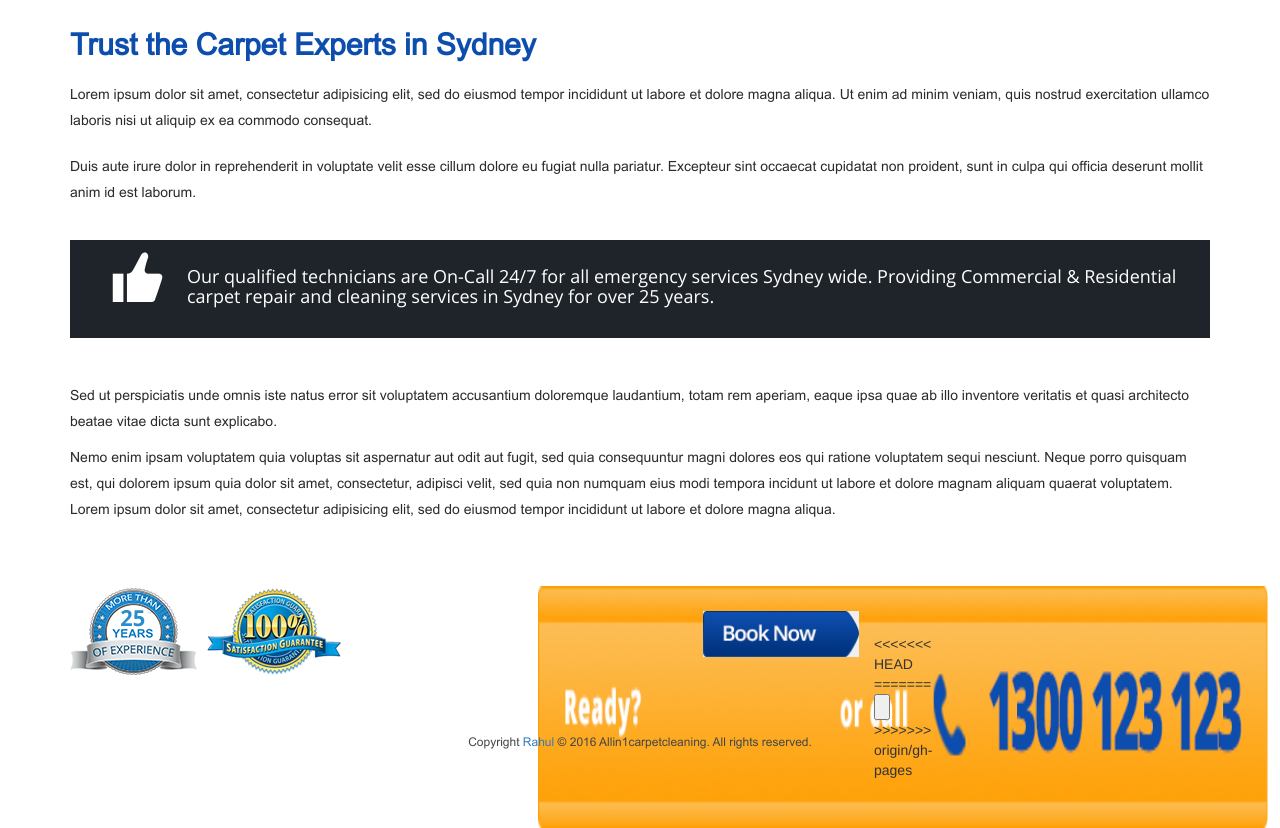
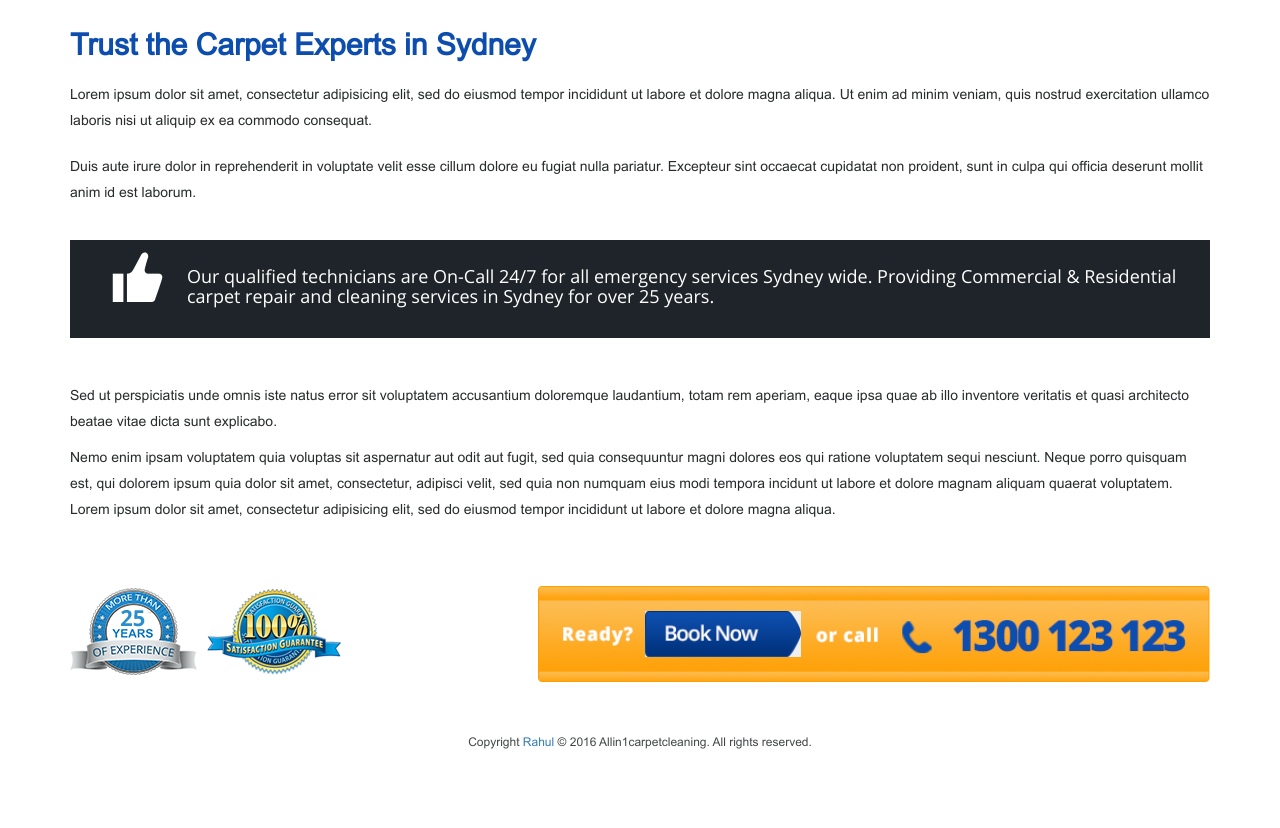
Before and after one commit to rray524/allinone, a plain HTML site: page index.html in a window 1280 px wide. Shown: the part 1106-1934 px from the top of the page. After the commit the page ends 1894 px from the top, so only its background shows below. Drawn offline with nearby package versions, Linux system fonts and the light colour scheme.

Commit message:
allinone
it's a portfolio

```diff
--- a/index.html
+++ b/index.html
@@ -190,13 +190,9 @@ Providing Commercial & Residential carpet repair and cleaning services in Sydney
                         </div>
                         <div class="log_right_pad">
                             <div class="log_right">
-<<<<<<< HEAD
                                 <div class="input_lft">
                                     <input type="submit" value="">
                                 </div>
-=======
-                                <input type="submit" value="">
->>>>>>> origin/gh-pages
                             </div>
                         </div>
                     </div>
```
